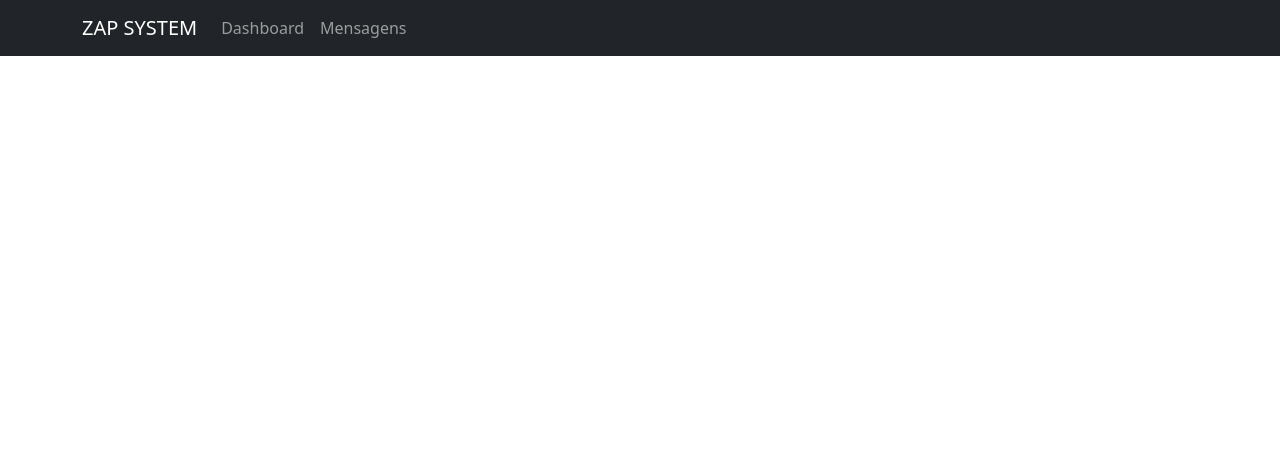
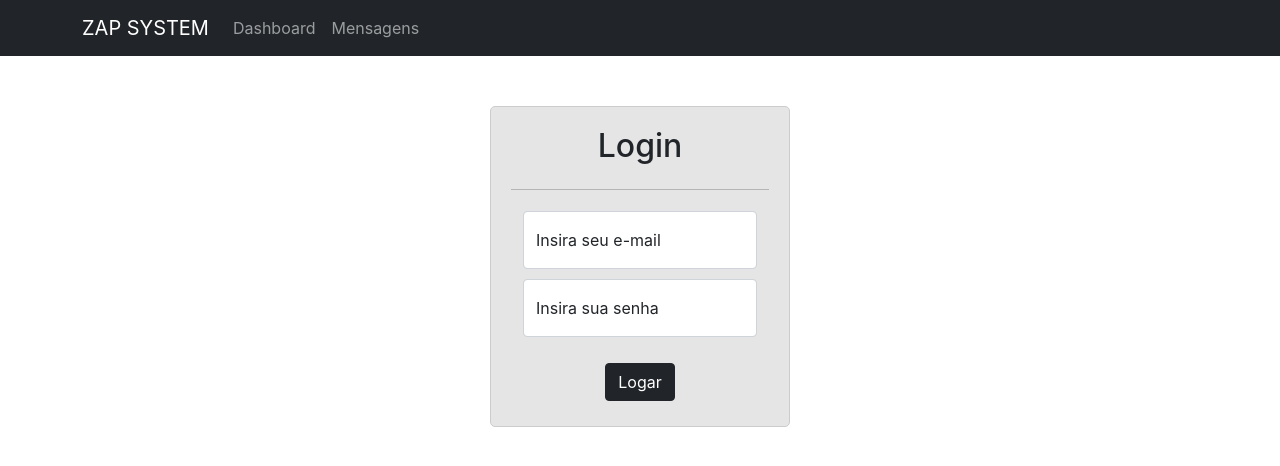
Before and after one commit to axdbertuol/zap-system-react, a React (Create React App) app: page /login in a window 1280 px wide. Shown: the top 466 px of the page. Built offline with nearby package versions, Linux system fonts and the light colour scheme; data requests are answered from the project's data file.

Commit message:
login screen done

```diff
--- a/public/index.html
+++ b/public/index.html
@@ -3,6 +3,12 @@
   <head>
     <meta charset="utf-8" />
     <link rel="icon" href="%PUBLIC_URL%/favicon.ico" />
+    <link
+    rel="stylesheet"
+    href="https://cdn.jsdelivr.net/npm/bootstrap@5.1.0/dist/css/bootstrap.min.css"
+    integrity="sha384-KyZXEAg3QhqLMpG8r+8fhAXLRk2vvoC2f3B09zVXn8CA5QIVfZOJ3BCsw2P0p/We"
+    crossorigin="anonymous"
+  />
     <meta name="viewport" content="width=device-width, initial-scale=1" />
     <meta name="theme-color" content="#000000" />
     <meta
@@ -24,6 +30,7 @@
       work correctly both with client-side routing and a non-root public URL.
       Learn how to configure a non-root public URL by running `npm run build`.
     -->
+
     <title>Zap System</title>
   </head>
   <body>
--- a/server/db.json
+++ b/server/db.json
@@ -125,6 +125,13 @@
       "channel": "whatsapp",
       "timer": "12:00",
       "message": "Eita"
+    },
+    {
+      "id": "5139",
+      "trigger": "alterou_dados_pessois",
+      "channel": "email",
+      "timer": "5:00",
+      "message": "x"
     }
   ],
   "channels": [
@@ -183,7 +190,7 @@
       "name": "fechar_conta"
     }
   ],
-  "users":[
+  "users": [
     {
       "id": 1,
       "email": "galo@test.com",
--- a/src/index.js
+++ b/src/index.js
@@ -1,15 +1,17 @@
 import React from "react";
 import ReactDOM from "react-dom";
-import "./index.css";
+
 import App from "./App";
 import reportWebVitals from "./reportWebVitals";
+
+import "./index.css";
+
 import {
   loadMessages,
   loadChannels,
   loadTriggers,
 } from "./store/modules/messaging/actions";
 import { store } from "./store";
-import "bootstrap/dist/css/bootstrap.min.css";
 
 store.dispatch(loadTriggers());
 store.dispatch(loadChannels());
--- /dev/null
+++ b/src/pages/Login/index.js
@@ -0,0 +1,137 @@
+import React from "react";
+import {
+  Button,
+  Col,
+  Container,
+  Form,
+  Row,
+  FloatingLabel,
+} from "react-bootstrap";
+import { useFormik } from "formik";
+import * as yup from "yup";
+import { ToastContainer, toast } from "react-toastify";
+import { login } from "../../store/modules/auth/actions";
+import { useDispatch } from "react-redux";
+import { useHistory } from "react-router";
+
+const LoginPage = () => {
+  const dispatch = useDispatch();
+  const history = useHistory();
+  const notify = (msg, bgColor, color) =>
+    toast(msg, { style: { backgroundColor: bgColor, color } });
+  const { values, errors, handleChange, handleBlur, handleSubmit, touched } =
+    useFormik({
+      initialValues: {
+        email: "",
+        password: "",
+      },
+      validationSchema: yup.object({
+        email: yup
+          .string("Digite um e-mail")
+          .email("*Insira um e-mail válido.")
+          .required("*Campo Obrigatório"),
+        password: yup
+          .string("Digite sua senha")
+          .min(5, "*Senha precisa ter 5 caracteres")
+          .required("*Campo Obrigatório"),
+      }),
+      onSubmit: (values) => {
+        console.log(values);
+        if (values) {
+          dispatch(login(values.email, values.password));
+          setTimeout(() => {
+            history.push("/");
+          }, 2000);
+          // notify("Mensagem cadastrada com sucesso.", "green", "white");
+        } else {
+          notify("Houve algum erro", "red", "white");
+        }
+      },
+    });
+  return (
+    <Container
+      fluid={"md"}
+      style={{
+        marginTop: "50px",
+      }}
+    >
+      <Form
+        style={{
+          maxWidth: "300px",
+          margin: "0 auto",
+          display: "flex",
+          flexDirection: "column",
+          marginTop: "10px",
+          border: "1px solid #CCC",
+          borderRadius: "5px",
+          padding: "20px",
+          background: "rgba(0,0,0, 0.1)",
+        }}
+        onSubmit={handleSubmit}
+      >
+        <Row>
+          <Col>
+            <h2 style={{ textAlign: "center" }}>Login</h2>
+          </Col>
+          <Col xs={12}>
+            <hr />
+          </Col>
+        </Row>
+        <Row style={{ margin: "5px 0" }}>
+          <Form.Group as={Col} xs="12" className="position-relative">
+            <FloatingLabel label="Insira seu e-mail">
+              <Form.Control
+                type="text"
+                name="email"
+                id="email"
+                placeholder="E-mail"
+                value={values.email}
+                onChange={handleChange}
+                onBlur={handleBlur}
+                isValid={touched.email && !errors.email}
+                isInvalid={touched.email && !!errors.email}
+              />
+              <Form.Control.Feedback type="invalid">
+                {errors.email}
+              </Form.Control.Feedback>
+            </FloatingLabel>
+          </Form.Group>
+        </Row>
+        <Row style={{ margin: "5px 0" }}>
+          <Form.Group as={Col} xs="12" className="position-relative">
+            <FloatingLabel label="Insira sua senha" className="mb-3">
+              <Form.Control
+                type="password"
+                name="password"
+                id="password"
+                placeholder="Senha"
+                value={values.password}
+                onChange={handleChange}
+                onBlur={handleBlur}
+                isValid={touched.password && !errors.password}
+                isInvalid={!!touched.password && !!errors.password}
+              />
+
+              <Form.Control.Feedback type="invalid">
+                {errors.password}
+              </Form.Control.Feedback>
+            </FloatingLabel>
+          </Form.Group>
+        </Row>
+        <Row style={{ margin: "5px 0", alignSelf: "center" }}>
+          <Button type="submit" variant={"dark"}>
+            Logar
+          </Button>
+        </Row>
+      </Form>
+      <ToastContainer
+        hideProgressBar
+        closeOnClick
+        draggable
+        position="top-center"
+      />
+    </Container>
+  );
+};
+
+export default LoginPage;
--- a/src/pages/NewMessage/index.js
+++ b/src/pages/NewMessage/index.js
@@ -1,17 +1,18 @@
 import { Col, Container, Row, Button, Form } from "react-bootstrap";
 import { ToastContainer, toast } from "react-toastify";
 import { useDispatch } from "react-redux";
+import { useFormik } from "formik";
 import { useHistory } from "react-router";
+import * as yup from "yup";
 import React, { useState } from "react";
-import { useFormik } from "formik";
+
 import "react-toastify/dist/ReactToastify.min.css";
 
 import { saveNewMessage } from "../../store/modules/messaging/actions";
 import Select from "../../components/Select";
+import useMessages from "../../hooks/useMessages";
 
 import "./styles.css";
-import useMessages from "../../hooks/useMessages";
-import * as yup from "yup";
 
 const NewMessagePage = () => {
   const dispatch = useDispatch();
@@ -105,7 +106,7 @@ const NewMessagePage = () => {
               {errors.trigger}
             </Form.Control.Feedback>
           </Form.Group>
-          <Form.Group as={Col} controlId={"channelSelect"}>
+          <Form.Group as={Col}>
             <Form.Label>Canal</Form.Label>
             <Select
               id="channel"
@@ -121,7 +122,7 @@ const NewMessagePage = () => {
               {errors.channel}
             </Form.Control.Feedback>
           </Form.Group>
-          <Form.Group as={Col} controlId={"timerSelect"}>
+          <Form.Group as={Col}>
             <Form.Label>Timer</Form.Label>
             <Select
               id="timer"
--- a/src/routes/index.js
+++ b/src/routes/index.js
@@ -1,12 +1,14 @@
 import { Route, Switch } from "react-router-dom";
 
 import Dashboard from "../pages/Dashboard";
+import LoginPage from "../pages/Login";
 import MessagesPage from "../pages/Messages";
 import NewMessagePage from "../pages/NewMessage";
 
 const Routes = () => {
   return (
     <Switch>
+      <Route path="/login" exact render={() => <LoginPage />} />
       <Route path="/" exact render={() => <Dashboard />} />
       <Route path="/messages">
         <MessagesPage />
```
